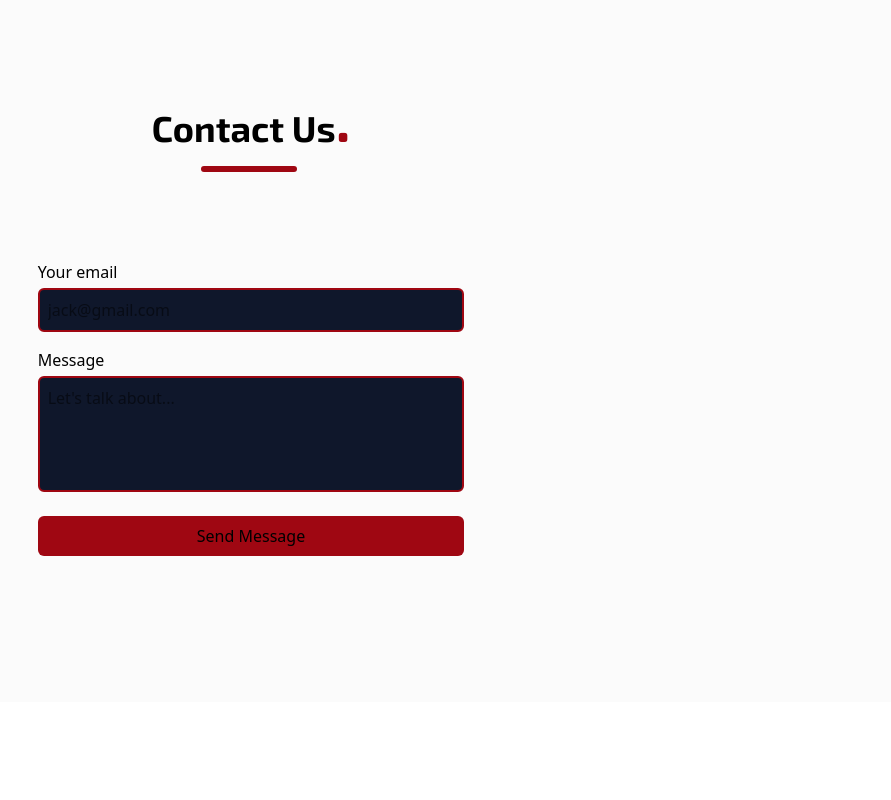
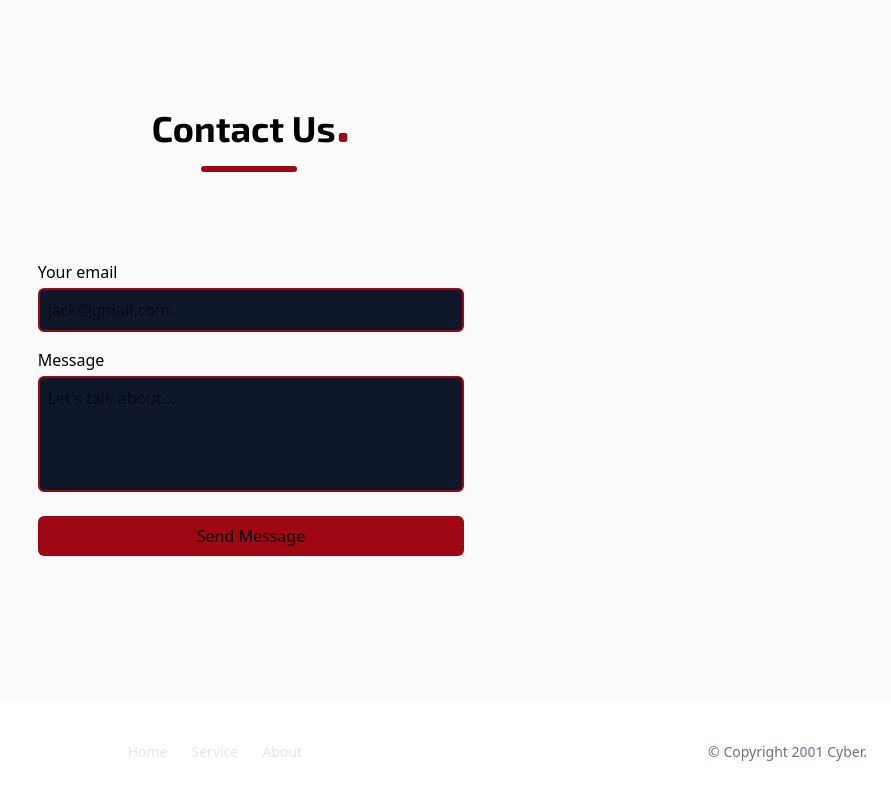
Before and after one commit to AndrickSilva/cyber, a React (Vite) app: page / in a window 1280 px wide. Shown: the part 2454-3254 px from the top of the page, without its empty margins (389-1280 px from the left). Before the commit the page ends 3156 px from the top, so only its background shows below. Built offline with nearby package versions, Linux system fonts and the light colour scheme; no server answers.

Commit message:
add About and Footer components; implement layout and styling

```diff
--- a/src/App.jsx
+++ b/src/App.jsx
@@ -7,6 +7,7 @@ import Home from "./components/Home";
 import Services from "./components/Services";
 import About from "./components/About";
 import Contact from "./components/Contact";
+import Footer from "./components/Footer";
 function App() {
   return (
     <>
@@ -17,6 +18,7 @@ function App() {
         <About />
         <Contact />
       </div>
+      <Footer />
     </>
   );
 }
--- /dev/null
+++ b/src/components/Footer.jsx
@@ -0,0 +1,32 @@
+import React from 'react'
+
+const Footer = () => {
+  return (
+<footer class="bg-white dark:bg-gray-900">
+    <div class="container flex flex-col items-center justify-between px-6 py-8 mx-auto lg:flex-row">
+        <a href="#">
+            {/* <img class="w-auto h-7" src="https://merakiui.com/images/full-logo.svg" alt=""></img> */}
+            <span className='font-bold text-3xl text-white'>Cyber</span>
+        </a>
+
+        <div class="flex flex-wrap items-center justify-center gap-4 mt-6 lg:gap-6 lg:mt-0">
+            <a href="#" class="text-sm transition-colors duration-300 text-gray-200 hover:text-tertiary">
+                Home
+            </a>
+
+            <a href="#" class="text-sm transition-colors duration-300 text-gray-200 hover:text-tertiary">
+                Service
+            </a>
+
+            <a href="#" class="text-sm transition-colors duration-300 text-gray-200 hover:text-tertiary">
+                About
+            </a>
+        </div>
+
+        <p class="mt-6 text-sm text-gray-500 lg:mt-0 dark:text-gray-400">© Copyright 2001 Cyber.</p>
+    </div>
+</footer>
+)
+}
+
+export default Footer
```
Also changed, not shown: src/components/About.jsx (renamed from src/components/About.tsx).
